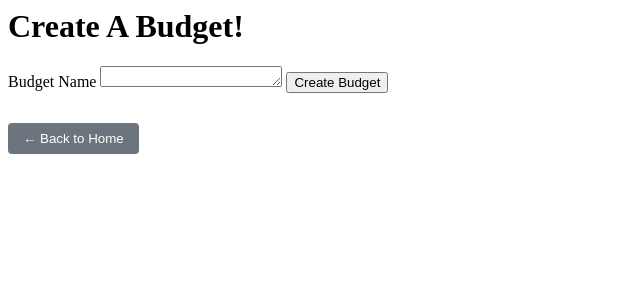
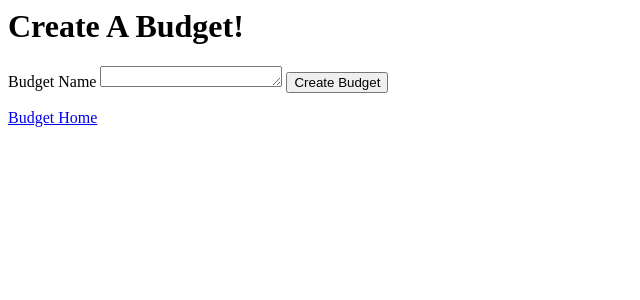
Before and after one commit to Jott2424/Envelopes, a Flask app: template Envelopes/templates/budget_create.html in a window 1280 px wide. Shown: the top 300 px of the page, without its empty margins (0-640 px from the left). Run offline with Flask 3, Linux system fonts and the light colour scheme; the template is opened without the code that fills it, so the values that code supplies are empty.

Commit message:
added nav links to all budget pages and links

```diff
--- a/Envelopes/templates/budget_create.html
+++ b/Envelopes/templates/budget_create.html
@@ -1,3 +1,4 @@
+{% import "nav_macros.html" as nav %}
 {% block content %}
 <h1 class="getting-started-title">Create A Budget!</h1>
 <div class="container">
@@ -7,11 +8,5 @@
         <button type="submit">Create Budget</button>
     </form>
 </div>
-<div style="margin-top: 30px;">
-    <form action="{{ url_for('home_route') }}" method="get" style="display:inline-block; margin-right: 10px;">
-        <button type="submit" style="padding: 8px 15px; background-color: #6c757d; color: white; border: none; border-radius: 4px; cursor: pointer;">
-            ← Back to Home
-        </button>
-    </form>
-</div>
+{{ nav.budgets_home(budget_id) }}
 {% endblock %}
--- a/Envelopes/templates/budget_invite_users.html
+++ b/Envelopes/templates/budget_invite_users.html
@@ -4,7 +4,7 @@
     <h1>User Selection</h1>
 
     {% if users %}
-        {% call nav.budget_invite_users_form(budget_id) %}
+        {% call nav.budget_invite_users_post(budget_id) %}
             <ul class="user-list">
                 {% for user in users %}
                     <li class="user-item">
--- a/Envelopes/templates/budget_settings.html
+++ b/Envelopes/templates/budget_settings.html
@@ -4,10 +4,10 @@
     <h1 class="budget-settings-title">Budget Settings</h1>
 
     <div class="btn-group">
-        {{ nav.budgets_create() }}
+        {{ nav.budget_create(budget_id) }}
     </div>
     <div class="btn-group">
-        <a href="{{ url_for('budget_select_default_route') }}" class="btn">Select A New Default Budget</a>
+        {{ nav.budget_select_default(budget_id) }}
     </div>
     <div class="btn-group">
         {{ nav.budgets_invite_users(budget_id) }}
--- a/Envelopes/templates/nav_macros.html
+++ b/Envelopes/templates/nav_macros.html
@@ -6,8 +6,8 @@
     <a href="{{ url_for('budget_home_route', budget_id=budget_id) }}">Budget Home</a>
 {% endmacro %}
 
-{% macro budgets_create(budget_id) %}
-    <a href="{{ url_for('budget_create_route') }}">Create A Budget</a>
+{% macro budget_create(budget_id) %}
+    <a href="{{ url_for('budget_create_route', budget_id=budget_id) }}">Create A Budget</a>
 {% endmacro %}
 
 {% macro budget_settings(budget_id) %}
@@ -18,10 +18,20 @@
     <a href="{{ url_for('budget_invite_users_route', budget_id=budget_id) }}">Invite A User</a>
 {% endmacro %}
 
-{% macro budget_invite_users_form(budget_id) %}
+{% macro budget_invite_users_post(budget_id) %}
 <form method="POST" action="{{ url_for('budget_invite_users_route', budget_id=budget_id) }}">
     {{ caller() }}
 </form>
+{% endmacro %}
+
+{% macro budget_select_default(budget_id) %}
+    <a href="{{ url_for('budget_select_default_route', budget_id=budget_id) }}">Select A New Default Budget</a>
+{% endmacro %}
+
+{% macro budget_select_default_post(budget_id) %}
+    <form method="POST" action="{{ url_for('budget_select_default_route', budget_id=budget_id) }}">
+        {{ caller() }}
+    </form>
 {% endmacro %}
 
 
```
Also changed, not shown: Envelopes/functions/app_routing.py (+7 -8 lines), Envelopes/functions/budget_routes.py (+7 -6 lines), Envelopes/templates/budget_select_default.html (+5 -3 lines).
